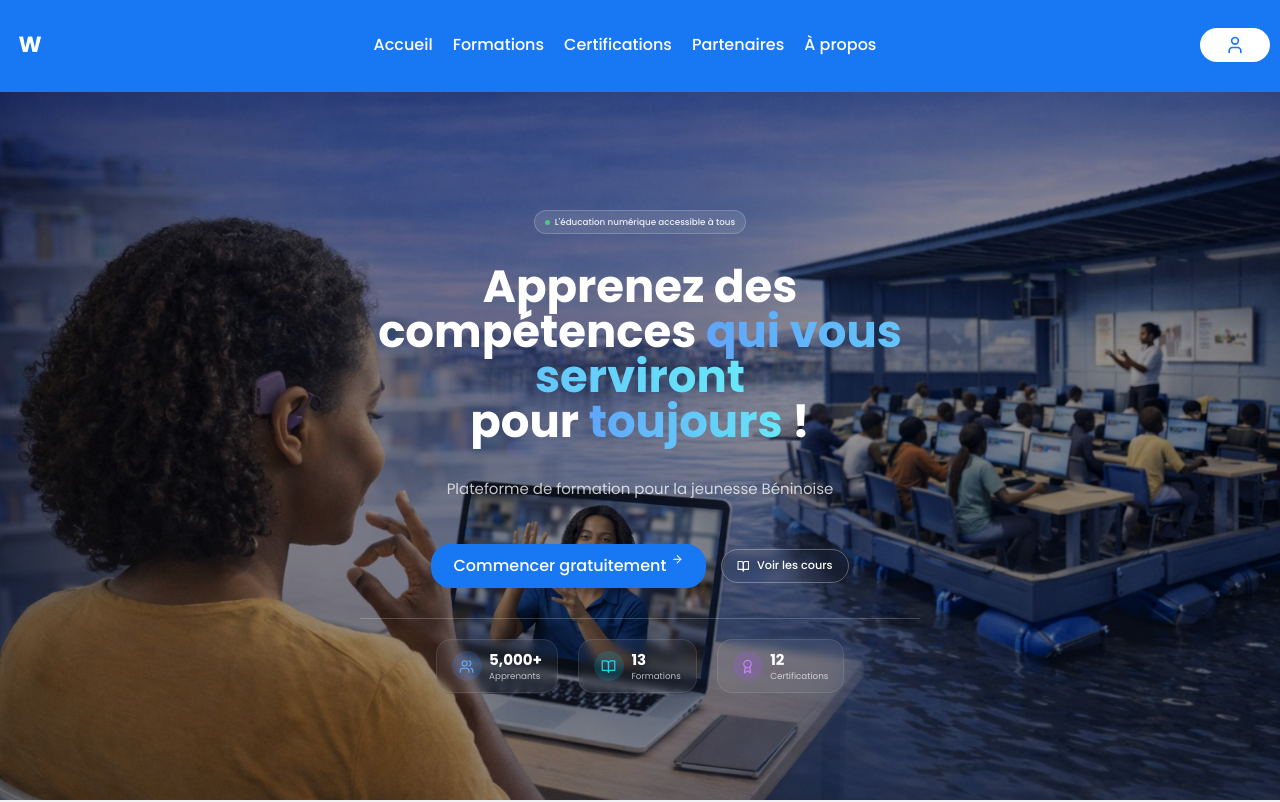
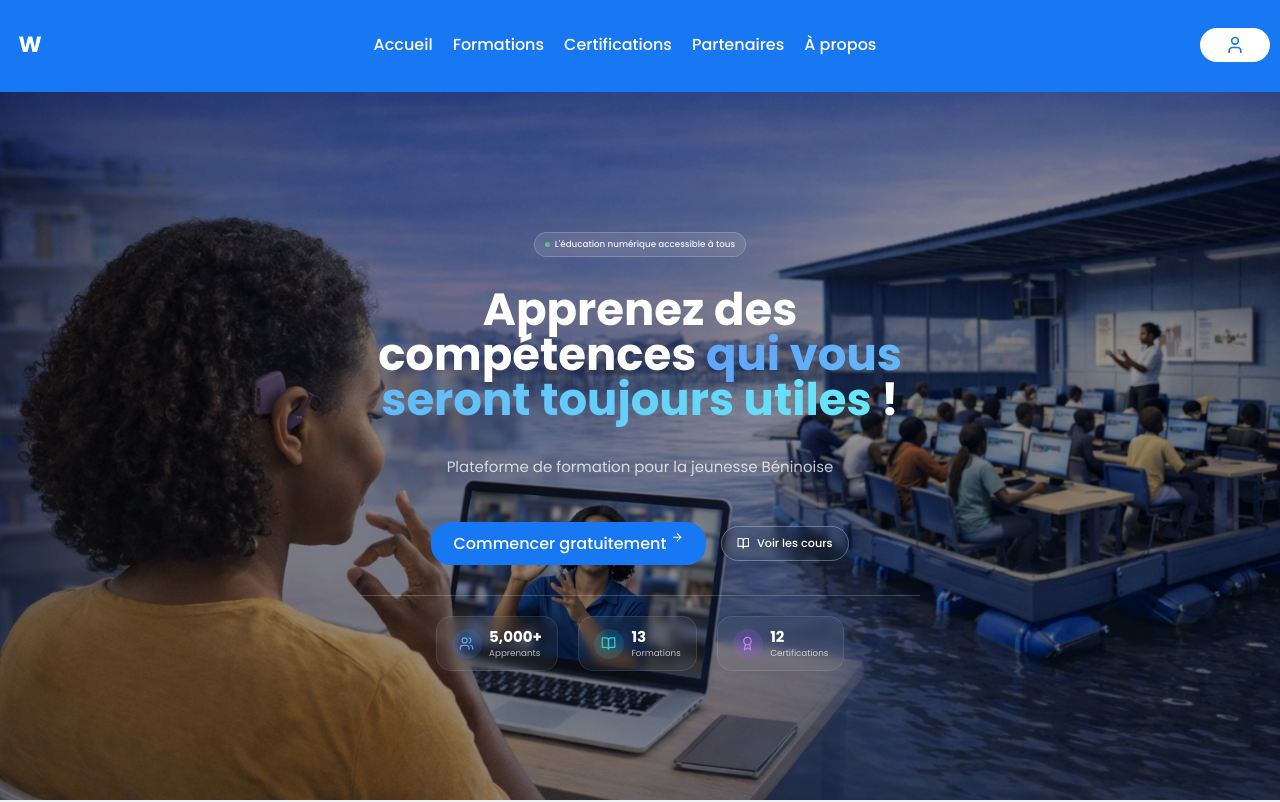
Before and after one commit to VOGLOSSOU/win-academy-fronend-app, a Next.js app: page / in a window 1280 px wide. Shown: the top 802 px of the page. Built offline with nearby package versions, Linux system fonts and the light colour scheme.

Commit message:
la phrase a été mise à jour

```diff
--- a/src/components/Hero.tsx
+++ b/src/components/Hero.tsx
@@ -19,12 +19,9 @@ export default function Hero() {
             </div>
 
             {/* Main Title */}
-            <h1 className="animate-slide-up-delay-1 section-heading mb-8 text-5xl md:text-7xl font-bold leading-tight">
+            <h1 className="animate-slide-up-delay-1 section-heading mb-8 text-4xl md:text-6xl lg:text-7xl font-bold leading-tight">
               <span className="text-white">Apprenez des compétences </span>
-              <span className="text-transparent bg-clip-text bg-gradient-to-r from-blue-400 to-cyan-300">qui vous serviront</span>
-              <br />
-              <span className="text-white">pour </span>
-              <span className="text-transparent bg-clip-text bg-gradient-to-r from-blue-400 to-cyan-300">toujours</span>
+              <span className="text-transparent bg-clip-text bg-gradient-to-r from-blue-400 to-cyan-300">qui vous seront toujours utiles</span>
               <span className="text-white"> !</span>
             </h1>
 
```
